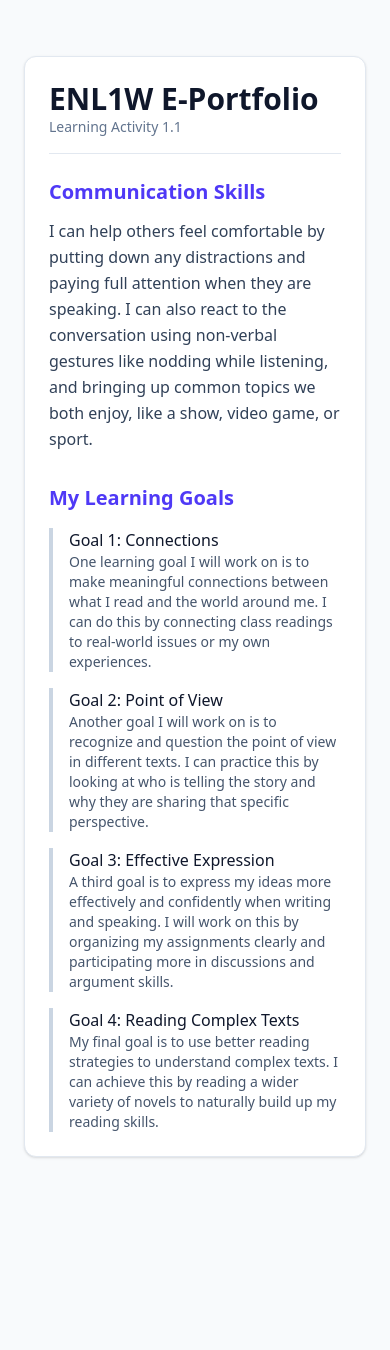
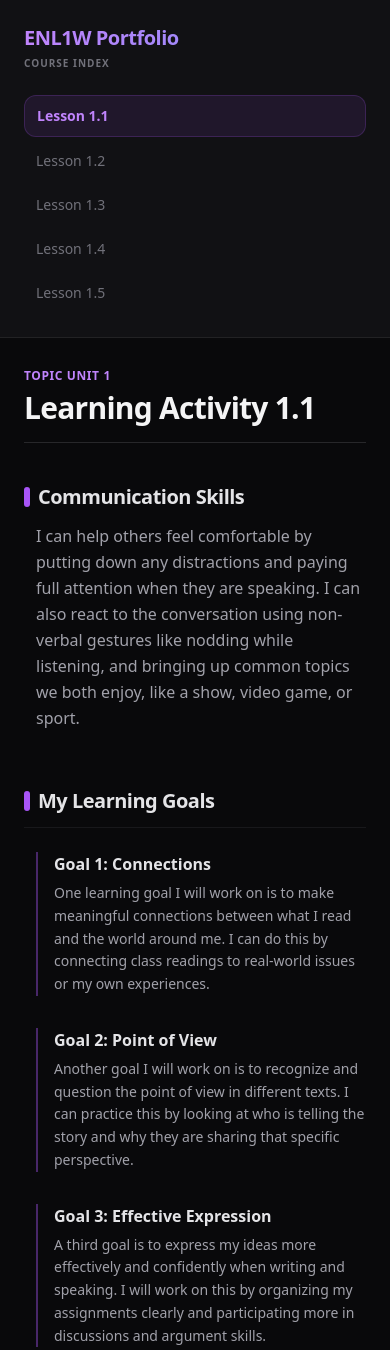
Before and after one commit to FlexiYousuf/english-portfolio, a plain HTML site: page index.html in a window 390 px wide. Shown: the top 1350 px of the page. Before the commit the page ends 1213 px from the top, so only its background shows below. Drawn offline with nearby package versions, Linux system fonts and the light colour scheme.

Commit message:
Implement responsive dictionary index sidebar

```diff
--- a/index.html
+++ b/index.html
@@ -3,49 +3,121 @@
 <head>
     <meta charset="UTF-8">
     <meta name="viewport" content="width=device-width, initial-scale=1.0">
-            <title>My English Portfolio</title>
-                <!-- This script automatically handles all the styling for us -->
-                    <script src="https://cdn.jsdelivr.net/npm/@tailwindcss/browser@4"></script>
+    <title>ENL1W E-Portfolio</title>
+    <script src="https://cdn.tailwindcss.com"></script>
 </head>
-                    <body class="bg-slate-50 text-slate-800 p-6">
+<body class="bg-zinc-950 text-zinc-100 min-h-screen font-sans selection:bg-purple-500/30">
 
-                        <main class="max-w-2xl mx-auto bg-white border border-slate-200 rounded-xl p-6 shadow-sm my-8">
-                                <header class="border-b border-slate-200 pb-4 mb-6">
-                                            <h1 class="text-3xl font-bold text-slate-900">ENL1W E-Portfolio</h1>
-                                                        <p class="text-slate-500 text-sm">Learning Activity 1.1</p>
+    <!-- App Container -->
+    <div class="flex flex-col md:flex-row min-h-screen">
+
+        <!-- Left Navigation Sidebar (The "Dictionary" Index) -->
+        <aside class="w-full md:w-64 bg-zinc-900/60 border-b md:border-b-0 md:border-r border-zinc-800/80 p-6 md:fixed md:h-screen overflow-y-auto backdrop-blur-md z-10">
+            <div class="mb-6">
+                <h1 class="text-xl font-black bg-gradient-to-r from-purple-400 to-indigo-400 bg-clip-text text-transparent tracking-tight">
+                    ENL1W Portfolio
+                </h1>
+                <p class="text-[10px] text-zinc-500 uppercase tracking-widest mt-1 font-bold">
+                    Course Index
+                </p>
+            </div>
+
+            <!-- Index Links -->
+            <nav class="space-y-1">
+                <a href="#lesson-1.1" class="block px-3 py-2.5 rounded-xl bg-purple-500/10 text-purple-400 font-semibold border border-purple-500/20 text-sm transition-all">
+                    Lesson 1.1
+                </a>
+                <a href="#lesson-1.2" class="block px-3 py-2.5 rounded-xl text-zinc-500 hover:bg-zinc-900 hover:text-zinc-300 transition text-sm font-medium">
+                    Lesson 1.2
+                </a>
+                <a href="#lesson-1.3" class="block px-3 py-2.5 rounded-xl text-zinc-500 hover:bg-zinc-900 hover:text-zinc-300 transition text-sm font-medium">
+                    Lesson 1.3
+                </a>
+                <a href="#lesson-1.4" class="block px-3 py-2.5 rounded-xl text-zinc-500 hover:bg-zinc-900 hover:text-zinc-300 transition text-sm font-medium">
+                    Lesson 1.4
+                </a>
+                <a href="#lesson-1.5" class="block px-3 py-2.5 rounded-xl text-zinc-500 hover:bg-zinc-900 hover:text-zinc-300 transition text-sm font-medium">
+                    Lesson 1.5
+                </a>
+            </nav>
+        </aside>
+
+        <!-- Right Side Main Content Area -->
+        <main class="flex-1 md:ml-64 p-6 md:p-12 max-w-4xl section-stack">
+
+            <!-- LESSON 1.1 SECTION -->
+            <section id="lesson-1.1" class="space-y-10 scroll-mt-12 animate-fade-in">
+
+                <header class="border-b border-zinc-800 pb-4">
+                    <span class="text-xs font-bold text-purple-400 uppercase tracking-wider">Topic Unit 1</span>
+                    <h2 class="text-3xl font-black tracking-tight text-zinc-100 mt-1">Learning Activity 1.1</h2>
                 </header>
 
-                                                                        <!-- Communication Section -->
-                                                                                <section class="mb-8">
-                                                                                            <h2 class="text-xl font-semibold text-indigo-600 mb-3">Communication Skills</h2>
-                                                                                                        <p class="text-slate-700 leading-relaxed">
+                <!-- Communication Skills Block -->
+                <div class="space-y-3">
+                    <h3 class="text-xl font-bold text-zinc-200 tracking-tight flex items-center gap-2">
+                        <span class="w-1.5 h-5 bg-purple-500 rounded-full inline-block"></span>
+                        Communication Skills
+                    </h3>
+                    <p class="text-zinc-400 leading-relaxed text-base pl-3">
                         I can help others feel comfortable by putting down any distractions and paying full attention when they are speaking. I can also react to the conversation using non-verbal gestures like nodding while listening, and bringing up common topics we both enjoy, like a show, video game, or sport.
                     </p>
-                                                                                                                                            </section>
+                </div>
 
-                                                                                                                                                    <!-- Learning Goals Section -->
-                                                                                                                                                            <section>
-                                                                                                                                                                        <h2 class="text-xl font-semibold text-indigo-600 mb-4">My Learning Goals</h2>
-                                                                                                                                                                                    <div class="space-y-4">
-                                                                                                                                                                                                    <div class="border-l-4 border-slate-300 pl-4">
-                                                                                                                                                                                                                        <p class="font-medium text-slate-900">Goal 1: Connections</p>
-                                                                                                                                                                                                                                            <p class="text-slate-600 text-sm">One learning goal I will work on is to make meaningful connections between what I read and the world around me. I can do this by connecting class readings to real-world issues or my own experiences.</p>
+                <!-- Learning Goals (Linear Vertical Feed - No Boxy Grids) -->
+                <div class="space-y-6 pt-4">
+                    <h3 class="text-xl font-bold text-zinc-200 tracking-tight flex items-center gap-2 border-b border-zinc-900 pb-3">
+                        <span class="w-1.5 h-5 bg-purple-500 rounded-full inline-block"></span>
+                        My Learning Goals
+                    </h3>
+
+                    <!-- Goal Vertical List -->
+                    <div class="space-y-8 pl-3">
+
+                        <!-- Goal 1 -->
+                        <div class="border-l-2 border-purple-500/40 pl-4 space-y-1.5 group">
+                            <h4 class="font-bold text-zinc-200 text-base group-hover:text-purple-400 transition-colors">Goal 1: Connections</h4>
+                            <p class="text-zinc-400 text-sm leading-relaxed">
+                                One learning goal I will work on is to make meaningful connections between what I read and the world around me. I can do this by connecting class readings to real-world issues or my own experiences.
+                            </p>
                         </div>
-                                                                                                                                                                                                                                                                            <div class="border-l-4 border-slate-300 pl-4">
-                                                                                                                                                                                                                                                                                                <p class="font-medium text-slate-900">Goal 2: Point of View</p>
-                                                                                                                                                                                                                                                                                                                    <p class="text-slate-600 text-sm">Another goal I will work on is to recognize and question the point of view in different texts. I can practice this by looking at who is telling the story and why they are sharing that specific perspective.</p>
+
+                        <!-- Goal 2 -->
+                        <div class="border-l-2 border-purple-500/40 pl-4 space-y-1.5 group">
+                            <h4 class="font-bold text-zinc-200 text-base group-hover:text-purple-400 transition-colors">Goal 2: Point of View</h4>
+                            <p class="text-zinc-400 text-sm leading-relaxed">
+                                Another goal I will work on is to recognize and question the point of view in different texts. I can practice this by looking at who is telling the story and why they are sharing that specific perspective.
+                            </p>
                         </div>
-                                                                                                                                                                                                                                                                                                                                                    <div class="border-l-4 border-slate-300 pl-4">
-                                                                                                                                                                                                                                                                                                                                                                        <p class="font-medium text-slate-900">Goal 3: Effective Expression</p>
-                                                                                                                                                                                                                                                                                                                                                                                            <p class="text-slate-600 text-sm">A third goal is to express my ideas more effectively and confidently when writing and speaking. I will work on this by organizing my assignments clearly and participating more in discussions and argument skills.</p>
+
+                        <!-- Goal 3 -->
+                        <div class="border-l-2 border-purple-500/40 pl-4 space-y-1.5 group">
+                            <h4 class="font-bold text-zinc-200 text-base group-hover:text-purple-400 transition-colors">Goal 3: Effective Expression</h4>
+                            <p class="text-zinc-400 text-sm leading-relaxed">
+                                A third goal is to express my ideas more effectively and confidently when writing and speaking. I will work on this by organizing my assignments clearly and participating more in discussions and argument skills.
+                            </p>
                         </div>
-                                                                                                                                                                                                                                                                                                                                                                                                                            <div class="border-l-4 border-slate-300 pl-4">
-                                                                                                                                                                                                                                                                                                                                                                                                                                                <p class="font-medium text-slate-900">Goal 4: Reading Complex Texts</p>
-                                                                                                                                                                                                                                                                                                                                                                                                                                                                    <p class="text-slate-600 text-sm">My final goal is to use better reading strategies to understand complex texts. I can achieve this by reading a wider variety of novels to naturally build up my reading skills.</p>
+
+                        <!-- Goal 4 -->
+                        <div class="border-l-2 border-purple-500/40 pl-4 space-y-1.5 group">
+                            <h4 class="font-bold text-zinc-200 text-base group-hover:text-purple-400 transition-colors">Goal 4: Reading Complex Texts</h4>
+                            <p class="text-zinc-400 text-sm leading-relaxed">
+                                A fourth goal is to expand my active reading strategies when exploring deep novels. I plan to focus on breaking down advanced vocabulary, tracking subplots, and reflecting on themes to build strong critical comprehension.
+                            </p>
+                        </div>
+
                     </div>
                 </div>
             </section>
+
+            <!-- Future Lesson Placeholder Sections -->
+            <section id="lesson-1.2" class="mt-20 pt-10 border-t border-zinc-900 opacity-40">
+                <h2 class="text-xl font-bold text-zinc-500">Lesson 1.2</h2>
+                <p class="text-zinc-600 text-sm mt-1">Content layout ready for expansion...</p>
+            </section>
+
         </main>
+    </div>
 
 </body>
 </html>
```
Lines whose indentation alone changed are shown as unchanged.
